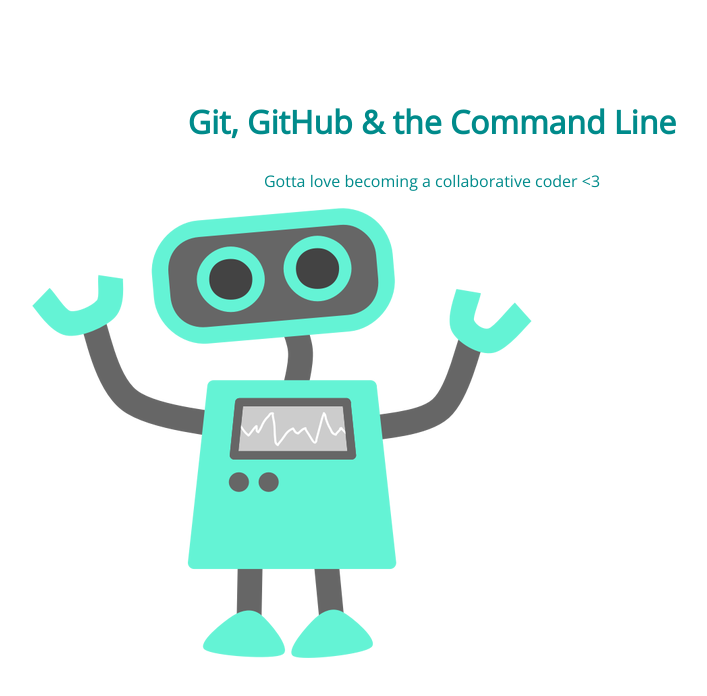
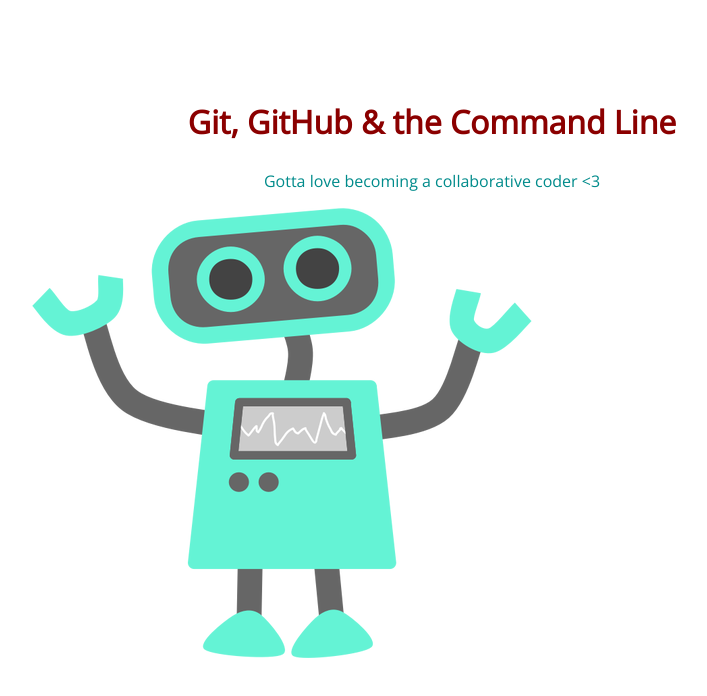
Before and after one commit to KWestfall/105-project, a plain HTML site: page index.html in a window 1280 px wide. Shown: the whole page, without its empty margins (208-915 px from the left). Drawn offline with nearby package versions, Linux system fonts and the light colour scheme.

Commit message:
font-color

```diff
--- a/css/style.css
+++ b/css/style.css
@@ -2,15 +2,17 @@
 	width: 800px;
 	margin: 100px auto;
 }
-section h1,
-section p {
+
+section h1 {
+	/***font color change***/
+	color: #8b0000;
 	text-align: center;
-	color: #008B8B;
-}
-section h1 {
 	font: 32px 'Open Sans';
 	font-weight: bold;
 }
 section p {
 	font: 16px 'Open Sans';
+	text-align: center;
+	color: #008B8B;
 }
+/**modified:   css/style.css**/
```
